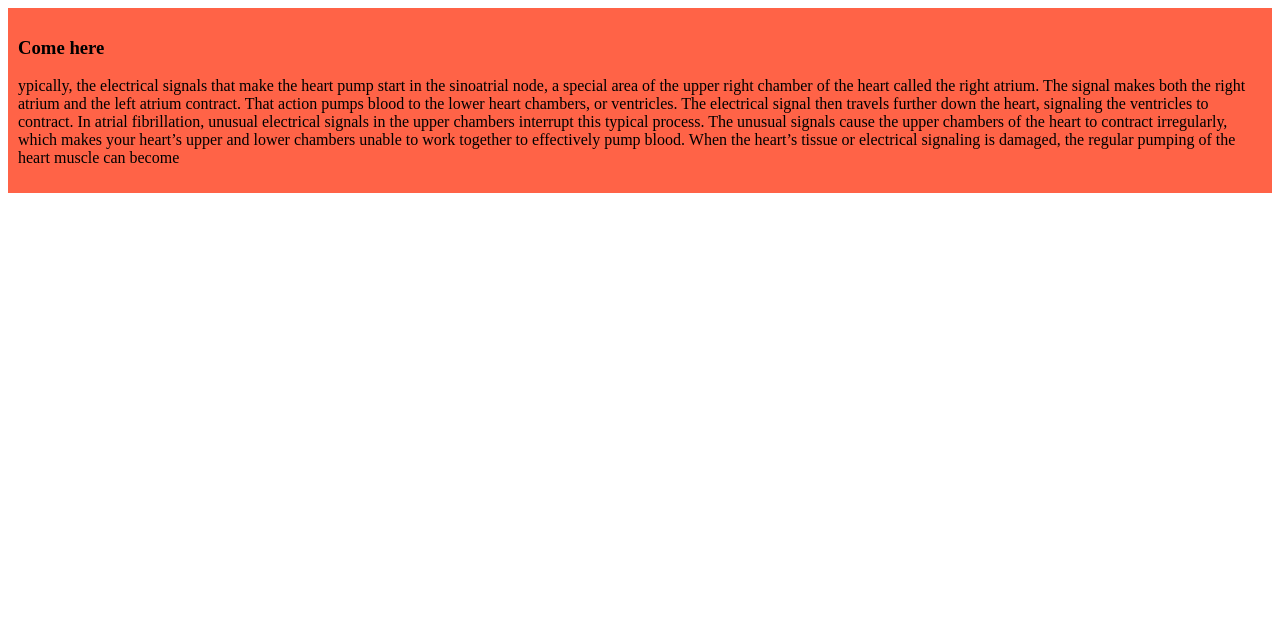
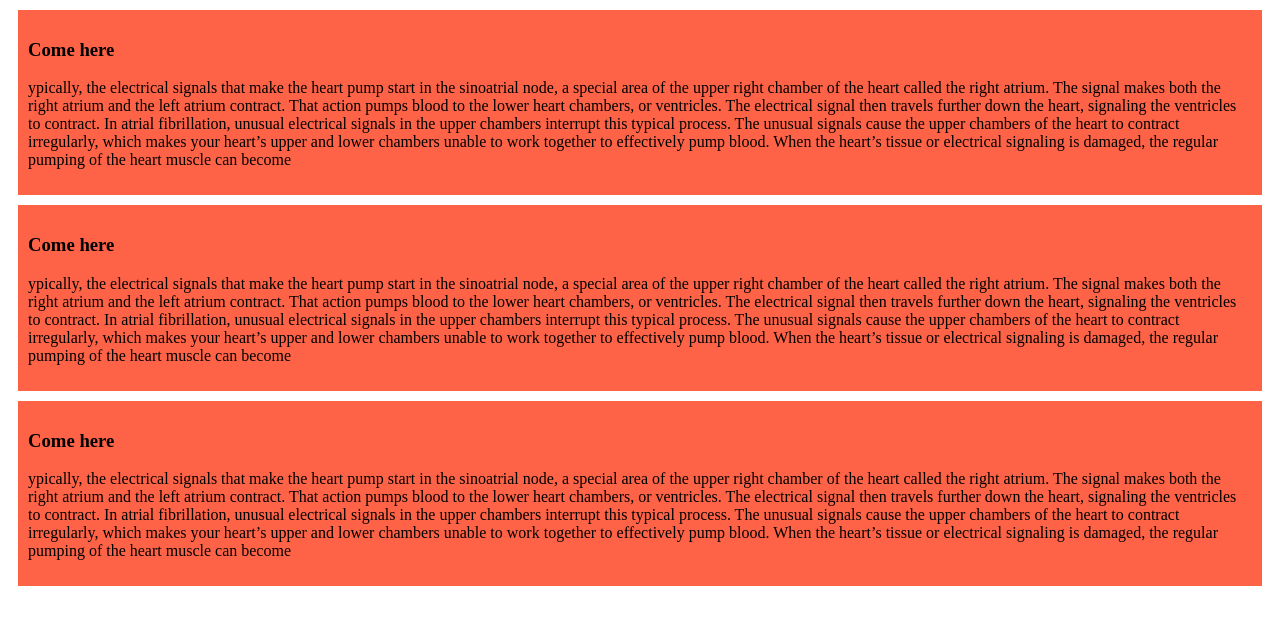
Before and after one commit to ZaHassan1/my-simple-web-sit, a plain HTML site: page index.html in a window 1280 px wide. Drawn offline with Linux system fonts and the light colour scheme.

Commit message:
added the sceond commit

```diff
--- a/Style/blog.css
+++ b/Style/blog.css
@@ -1,5 +1,5 @@
 .hm{
     background-color: tomato;
 padding: 10px;
-
+margin: 10px;
 }
--- a/index.html
+++ b/index.html
@@ -19,6 +19,24 @@
             When the heart’s tissue or electrical signaling is damaged, the regular pumping of the heart muscle can become</p>
 
     </div>
+    <div class="hm">
+        <h3> Come here</h3>
+        <p>ypically, the electrical signals that make the heart pump start in the sinoatrial node, a special area of the upper right chamber of the heart called the right atrium. The signal makes both the right atrium and the left atrium contract. That action pumps blood to the lower heart chambers, or ventricles. The electrical signal then travels further down the heart, signaling the ventricles to contract.
+
+            In atrial fibrillation, unusual electrical signals in the upper chambers interrupt this typical process. The unusual signals cause the upper chambers of the heart to contract irregularly, which makes your heart’s upper and lower chambers unable to work together to effectively pump blood.
+
+            When the heart’s tissue or electrical signaling is damaged, the regular pumping of the heart muscle can become</p>
+
+    </div>
+    <div class="hm">
+        <h3> Come here</h3>
+        <p>ypically, the electrical signals that make the heart pump start in the sinoatrial node, a special area of the upper right chamber of the heart called the right atrium. The signal makes both the right atrium and the left atrium contract. That action pumps blood to the lower heart chambers, or ventricles. The electrical signal then travels further down the heart, signaling the ventricles to contract.
+
+            In atrial fibrillation, unusual electrical signals in the upper chambers interrupt this typical process. The unusual signals cause the upper chambers of the heart to contract irregularly, which makes your heart’s upper and lower chambers unable to work together to effectively pump blood.
+
+            When the heart’s tissue or electrical signaling is damaged, the regular pumping of the heart muscle can become</p>
+
+    </div>
 
 </body>
 </html>
```
